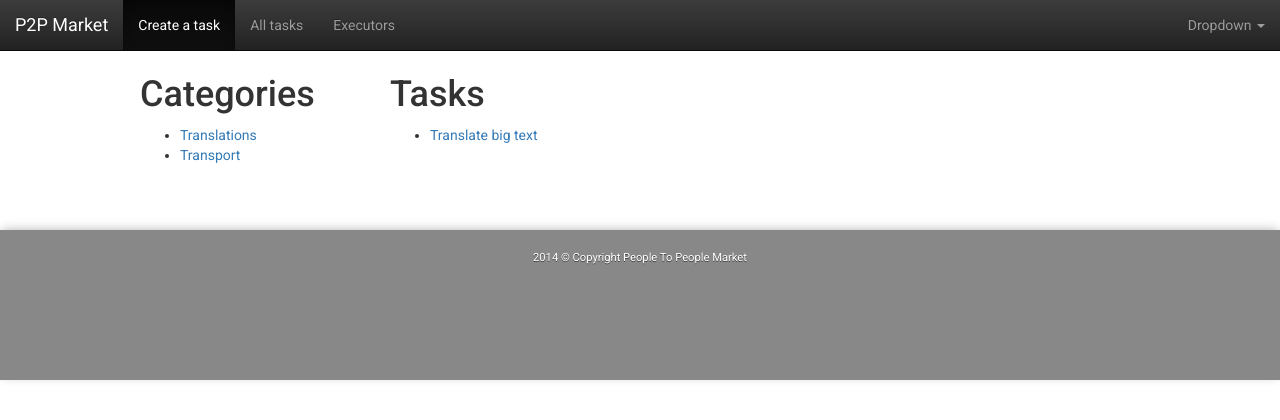
After one commit to qfoxic/EssayCoffeeBackend, a Django app: template templates/default/tasks/index.html in a window 1280 px wide. The commit adds this page. Shown: the top 420 px of the page. Run offline with Django 3.2, Linux system fonts and the light colour scheme; the template is opened without the code that fills it: values that come from a table or form of the project are taken from there, others are empty; data comes from the database, SQL or seed files in the repository; both versions use the stored data as it was after the commit; parts of the project's set-up code (start-up, migrations or seed data) failed here and were passed over; some libraries are stand-ins or nearby versions.

Commit message:
fixed tasks template name and layout

```diff
--- a/static/css/default/style.css
+++ b/static/css/default/style.css
@@ -42,14 +42,16 @@ div.copy {
     margin: 10px auto;
     text-shadow: 0px 1px 0 rgba(0, 0, 0, 0.5);
 }
-section.main {
+div.main {
     margin: 55px auto;
-    /*height: 100%;*/
     overflow: auto;
     width: 1000px;
 }
+section.main {
+    overflow: auto;
+}
 aside.left {
-    width: 200px;
+    width: 250px;
     height: 100%;
     float: left;
     color: #333;
--- a/tasks/views.py
+++ b/tasks/views.py
@@ -8,7 +8,7 @@ class CategoriesView(BaseView):
   If category_id is missed then displays all tasks else displays tasks for
   specified category id.
   """
-  template_name = 'categories_list.html'
+  template_name = 'index.html'
   module_name = 'tasks'
 
   def get_context_data(self, **kwargs):
--- a/templates/default/header.html
+++ b/templates/default/header.html
@@ -10,7 +10,7 @@
                     <span class="icon-bar"></span>
                     <span class="icon-bar"></span>
                 </button>
-                <a class="navbar-brand" href="#">P2P Market</a>
+                <a class="navbar-brand" href="/">P2P Market</a>
             </div>
             <!-- Collect the nav links, forms, and other content for toggling -->
             <div class="collapse navbar-collapse" id="bs-example-navbar-collapse-1">
--- a/templates/default/layout.html
+++ b/templates/default/layout.html
@@ -18,11 +18,13 @@
     <body>
         {% include skin_prefix|add:"/header.html" %}
         {% block info_block%}{%endblock%}
-        <section class="main">
+        <div class="main">
             {% block left_side%}{%endblock%}
-            {% block content%}{%endblock%}
+            <section class="main">
+                {% block content%}{%endblock%}
+            </section>
             {% block right_side%}{%endblock%}
-        </section>
+        </div>
         {% include skin_prefix|add:"/footer.html" %}
     </body>
     <script src="//cdnjs.cloudflare.com/ajax/libs/jquery/2.1.0/jquery.min.js"></script>
--- /dev/null
+++ b/templates/default/tasks/index.html
@@ -0,0 +1,33 @@
+{% extends layout.skin_prefix|add:"/layout.html" %}
+{% load i18n %}
+{% block pagetitle %}All Tasks{% endblock %}
+{% block content %}
+<h1>Tasks</h1>
+<ul>
+    {% for task in tasks %}
+    <li>
+        <a href="{{task.to_link}}">{{ task.title }}</a>
+    </li>
+    {% empty %}
+    <li>
+        No tasks yet.
+    </li>
+    {% endfor %}
+</ul>
+{% endblock %}
+{% block left_side %}
+<aside class="left">
+    <h1>Categories</h1>
+    <ul>
+        {% for cat in categories %}
+        <li>
+            <a href="{{cat.to_link}}">{{ cat.name }}</a>
+        </li>
+        {% empty %}
+        <li>
+            No categories yet.
+        </li>
+        {% endfor %}
+    </ul>
+</aside>
+{% endblock %}
```
Also changed, not shown: db.sqlite3.
